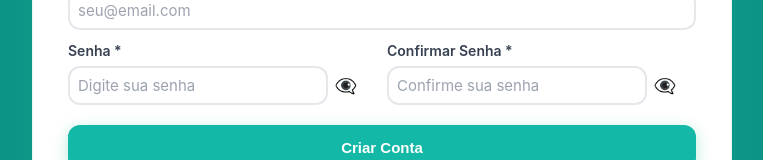
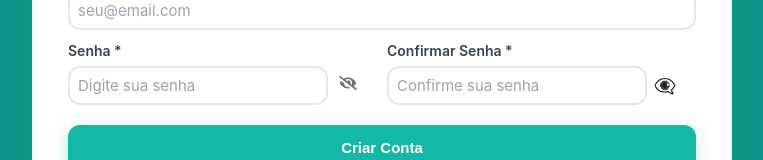
Before and after one commit to JoaoVicttor07/saude-plus-front, a React (Vite) app: page /signup in a window 1280 px wide. Shown: the part 487-647 px from the top of the page, without its empty margins (258-1021 px from the left). Built offline with nearby package versions, Linux system fonts and the light colour scheme.

Commit message:
style: altera icone de ocultar e mostrar senha

```diff
--- a/src/pages/Auth/Signup/index.jsx
+++ b/src/pages/Auth/Signup/index.jsx
@@ -1,5 +1,6 @@
 import { useState } from "react"
 import Footer from "../../../components/footer"
+import {FaEye, FaEyeSlash} from "react-icons/fa"
 import "./style.css"
 
 const RegistrationForm = () => {
@@ -377,8 +378,9 @@ const RegistrationForm = () => {
                   className="password-toggle"
                   onClick={() => setShowPassword(!showPassword)}
                   aria-label={showPassword ? "Ocultar senha" : "Mostrar senha"}
+                  tabIndex={0}
                 >
-                  {showPassword ? "👁️" : "👁️‍🗨️"}
+                  {showPassword ? <FaEye/> : <FaEyeSlash />}
                 </button>
               </div>
               {formData.password && (
```
